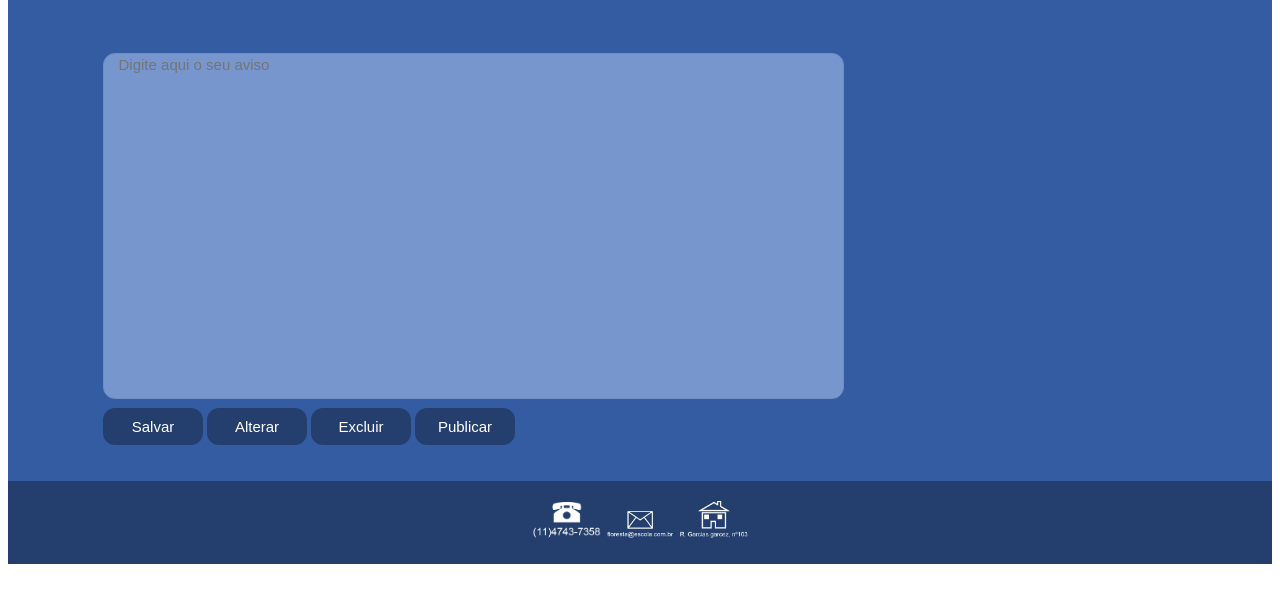
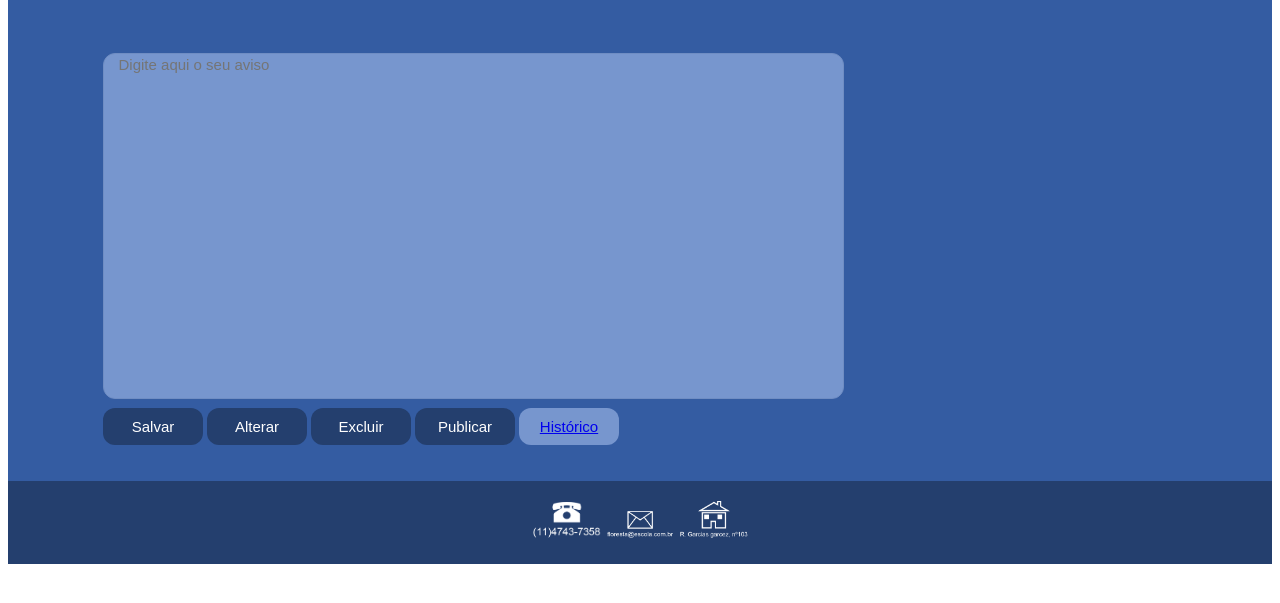
Before and after one commit to MillenaEDS/trabalholms, a Django app: page /aviso in a window 1280 px wide. Shown: the part 111-714 px from the top of the page. Run offline with Django 3.2, Linux system fonts and the light colour scheme.

Commit message:
Atualizado

```diff
--- a/lms/templates/avi_prof.html
+++ b/lms/templates/avi_prof.html
@@ -20,6 +20,7 @@
                     <button class="botao"><span>Alterar</span></button>
                     <button class="botao"><span>Excluir</span></button>
                     <button class="botao"><span>Publicar</span></button>
+                    <button class="botao" style="background: #7796ce"><span><a href="historico.html">Histórico</a></span></button>
                     <br><br><br>
                 </form>
             </section>
```
